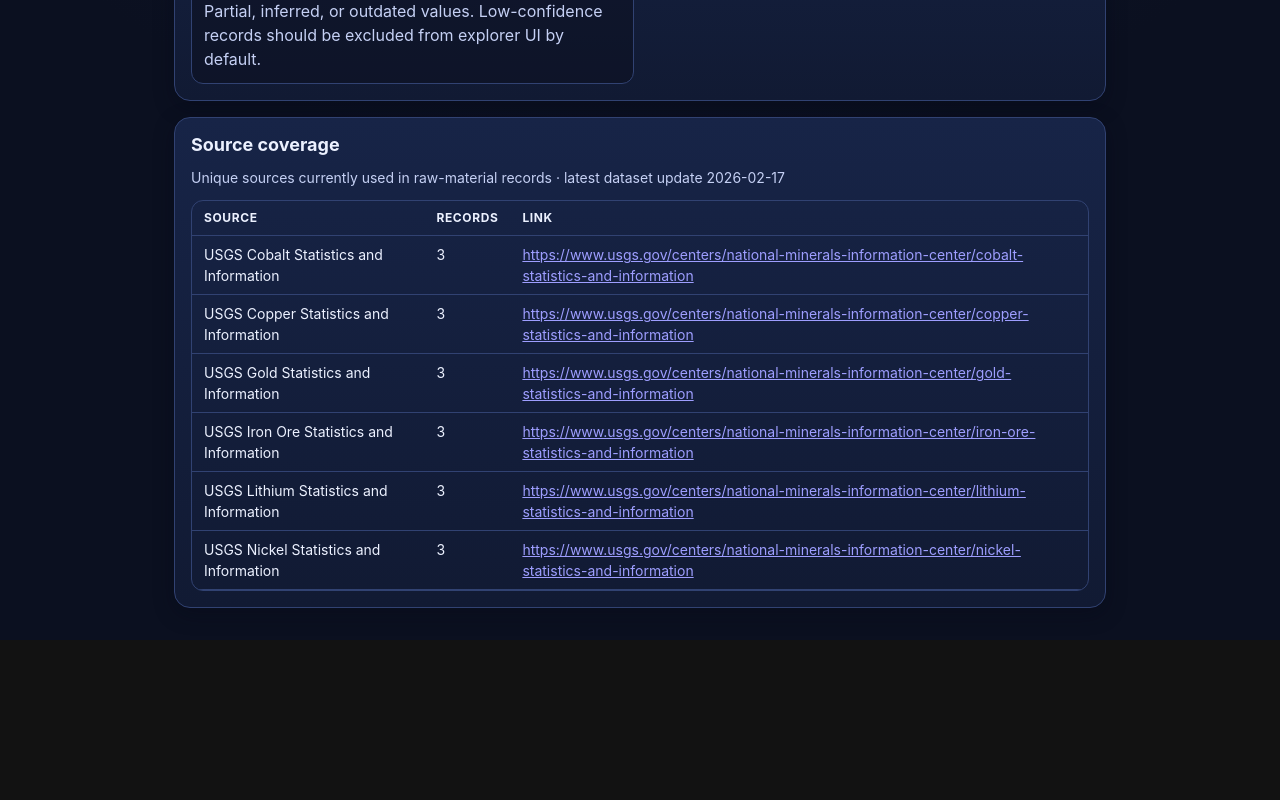
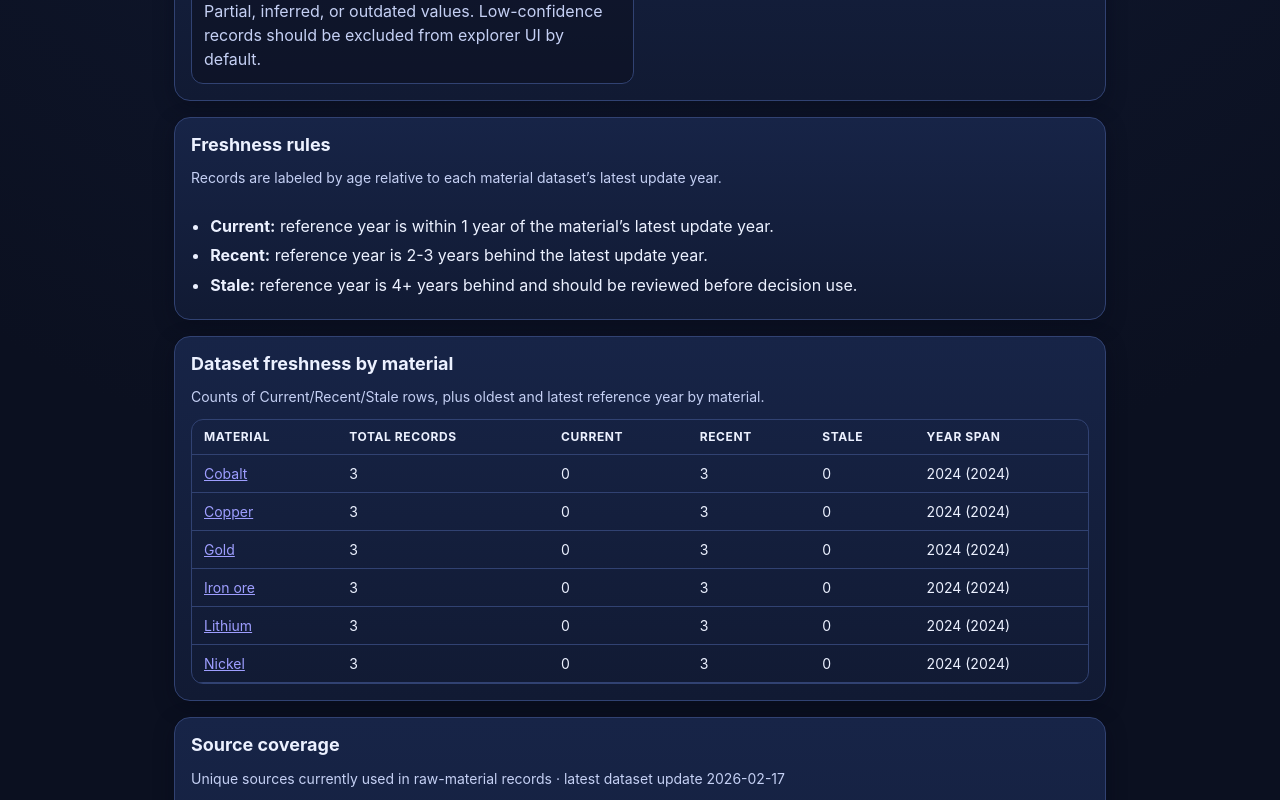
Before and after one commit to rknoche6/supply-chain-claw, a Next.js app: page /methodology in a window 1280 px wide. Shown: the part 720-1520 px from the top of the page. Before the commit the page ends 1360 px from the top, so only its background shows below. Built offline with nearby package versions, Linux system fonts and the light colour scheme.

Commit message:
Add methodology freshness rules and per-material recency table

```diff
--- a/app/methodology/page.tsx
+++ b/app/methodology/page.tsx
@@ -1,6 +1,6 @@
 import Link from "next/link";
 import { Card, Container, Pill, SectionHeader } from "../components";
-import { rawMaterials } from "../../lib/raw-materials";
+import { getFreshnessLabel, rawMaterials } from "../../lib/raw-materials";
 
 const confidenceScale = [
   {
@@ -41,8 +41,38 @@ function getUniqueSources() {
   );
 }
 
+function getFreshnessSummary() {
+  return rawMaterials
+    .map((material) => {
+      const years = material.dataPoints.map((point) => point.year);
+      const counts = material.dataPoints.reduce(
+        (acc, point) => {
+          const freshness = getFreshnessLabel(point.year, material.updatedAt);
+          acc.total += 1;
+
+          if (freshness === "Current" || freshness === "Recent" || freshness === "Stale") {
+            acc[freshness] += 1;
+          }
+
+          return acc;
+        },
+        { total: 0, Current: 0, Recent: 0, Stale: 0 }
+      );
+
+      return {
+        materialName: material.name,
+        materialSlug: material.slug,
+        latestYear: years.length > 0 ? Math.max(...years) : null,
+        oldestYear: years.length > 0 ? Math.min(...years) : null,
+        ...counts,
+      };
+    })
+    .sort((a, b) => a.materialName.localeCompare(b.materialName));
+}
+
 export default function MethodologyPage() {
   const sources = getUniqueSources();
+  const freshnessSummary = getFreshnessSummary();
   const latestUpdate = rawMaterials
     .map((item) => item.updatedAt)
     .sort((a, b) => b.localeCompare(a))[0];
@@ -87,6 +117,66 @@ export default function MethodologyPage() {
       </Card>
 
       <Card
+        title="Freshness rules"
+        subtitle="Records are labeled by age relative to each material dataset’s latest update year."
+      >
+        <ul>
+          <li>
+            <strong>Current:</strong> reference year is within 1 year of the material’s latest
+            update year.
+          </li>
+          <li>
+            <strong>Recent:</strong> reference year is 2-3 years behind the latest update year.
+          </li>
+          <li>
+            <strong>Stale:</strong> reference year is 4+ years behind and should be reviewed before
+            decision use.
+          </li>
+        </ul>
+      </Card>
+
+      <Card
+        title="Dataset freshness by material"
+        subtitle="Counts of Current/Recent/Stale rows, plus oldest and latest reference year by material."
+      >
+        <div className="tableWrap">
+          <table className="flowTable">
+            <thead>
+              <tr>
+                <th>Material</th>
+                <th>Total records</th>
+                <th>Current</th>
+                <th>Recent</th>
+                <th>Stale</th>
+                <th>Year span</th>
+              </tr>
+            </thead>
+            <tbody>
+              {freshnessSummary.map((row) => (
+                <tr key={row.materialSlug}>
+                  <td>
+                    <Link href={`/materials/${row.materialSlug}`}>{row.materialName}</Link>
+                  </td>
+                  <td>{row.total}</td>
+                  <td>{row.Current}</td>
+                  <td>{row.Recent}</td>
+                  <td>{row.Stale}</td>
+                  <td>
+                    {row.oldestYear ?? "—"}
+                    {row.oldestYear && row.latestYear && row.oldestYear !== row.latestYear
+                      ? ` → ${row.latestYear}`
+                      : row.latestYear
+                        ? ` (${row.latestYear})`
+                        : ""}
+                  </td>
+                </tr>
+              ))}
+            </tbody>
+          </table>
+        </div>
+      </Card>
+
+      <Card
         title="Source coverage"
         subtitle={`Unique sources currently used in raw-material records · latest dataset update ${latestUpdate}`}
       >
```
